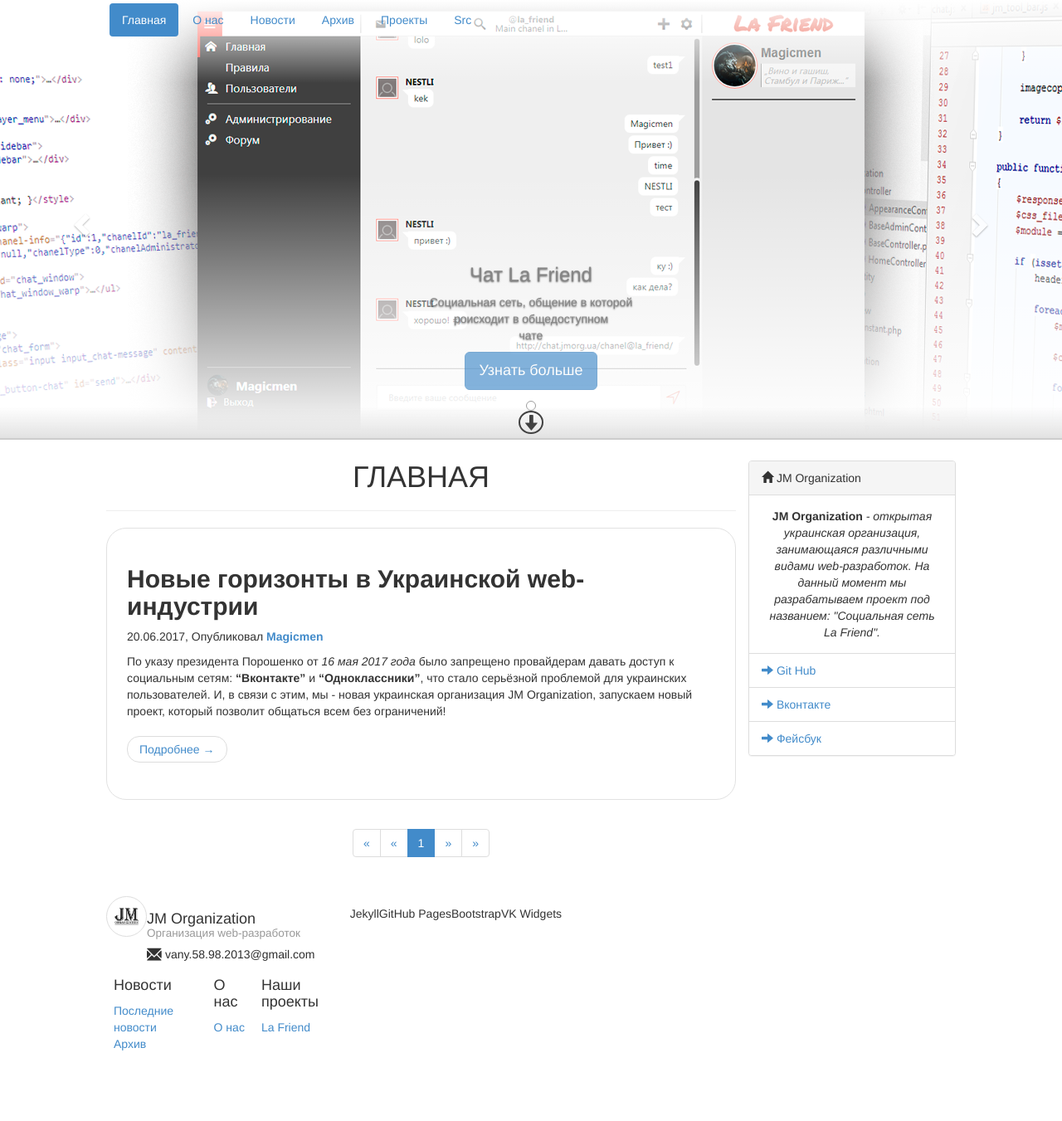
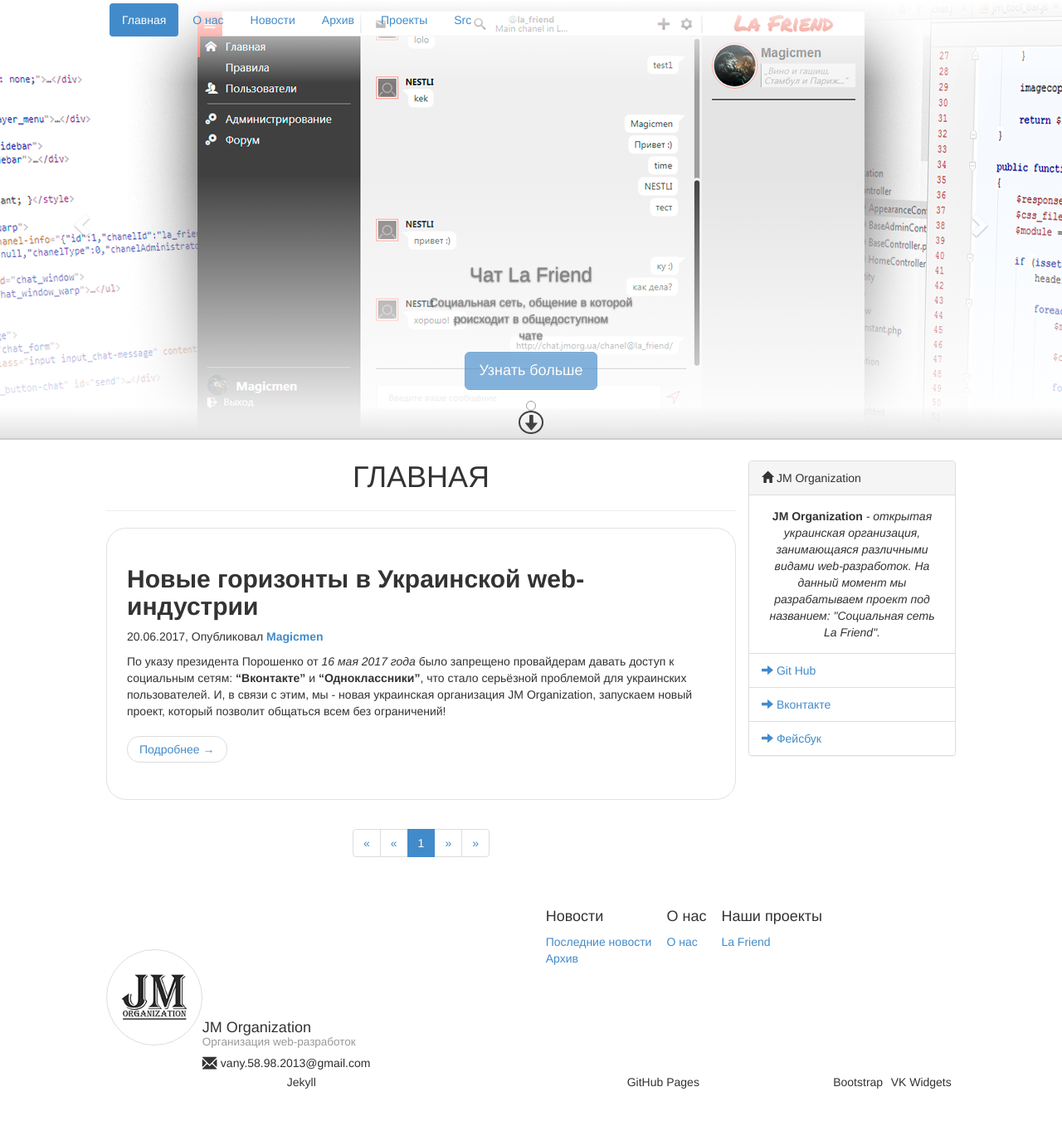
Before and after one commit to jm-organization/jm-organization.github.io, a Jekyll site: the page built from index.html, in a window 1280 px wide and 1391 px high. Shown: the top 1351 px of the window at 83% size. Built offline with Jekyll 4.4.1, drawn with Linux system fonts in a browser that asks for light colours; the list of posts is cut into pages by our own code.

Commit message:
Updated footer

```diff
--- a/assets/css/main.css
+++ b/assets/css/main.css
@@ -55,13 +55,13 @@
       border-right: 1px solid #9c9c9c; }
 
 .jm-table {
-  display: table; }
+  display: table !important; }
 
 .jm-tr {
-  display: table-row; }
+  display: table-row !important; }
 
 .jm-td, .jm-f-block {
-  display: table-cell; }
+  display: table-cell !important; }
 
 li {
   list-style: none; }
--- a/assets/css/main.sass
+++ b/assets/css/main.sass
@@ -62,13 +62,13 @@
       border-right: 1px solid $mediumDarkSupportColor
 
 .jm-table
-  display: table
+  display: table!important
 
 .jm-tr
-  display: table-row
+  display: table-row!important
 
 .jm-td, .jm-f-block
-  display: table-cell
+  display: table-cell!important
 
 li
   list-style: none
```
